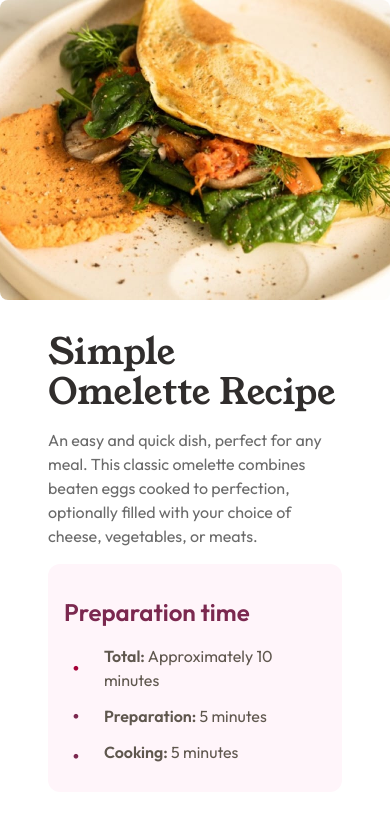
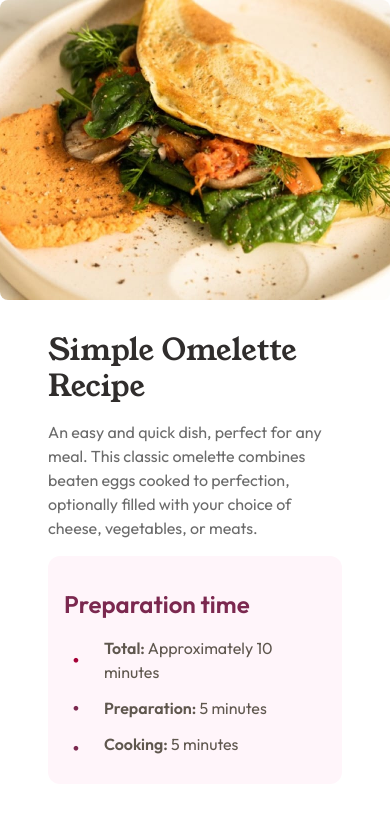
Before and after one commit to remberf1/test_css, a Next.js app: page /recipe in a window 390 px wide. Shown: the top 834 px of the page. Built offline with nearby package versions, Linux system fonts and the light colour scheme.

Commit message:
minor change to text

```diff
--- a/app/recipe/page.tsx
+++ b/app/recipe/page.tsx
@@ -29,7 +29,7 @@ const Recipe = () => {
 </div>
 <div className="px-12 lg:px-0">
     <div className="py-8">
-    <p className={`${young.className} text-Stone-900  max-w-sm text-4xl l lg:text-6xl lg:max-w-6xl`}>
+    <p className={`${young.className} text-Stone-900  max-w-sm text-3xl l lg:text-6xl lg:max-w-6xl`}>
     Simple Omelette Recipe
     </p>
     <p className={ `text-Gray-500 py-4 lg:max-w-[940px] lg:text-2xl`}> An easy and quick dish, perfect for any meal. This classic omelette combines beaten eggs cooked
```
